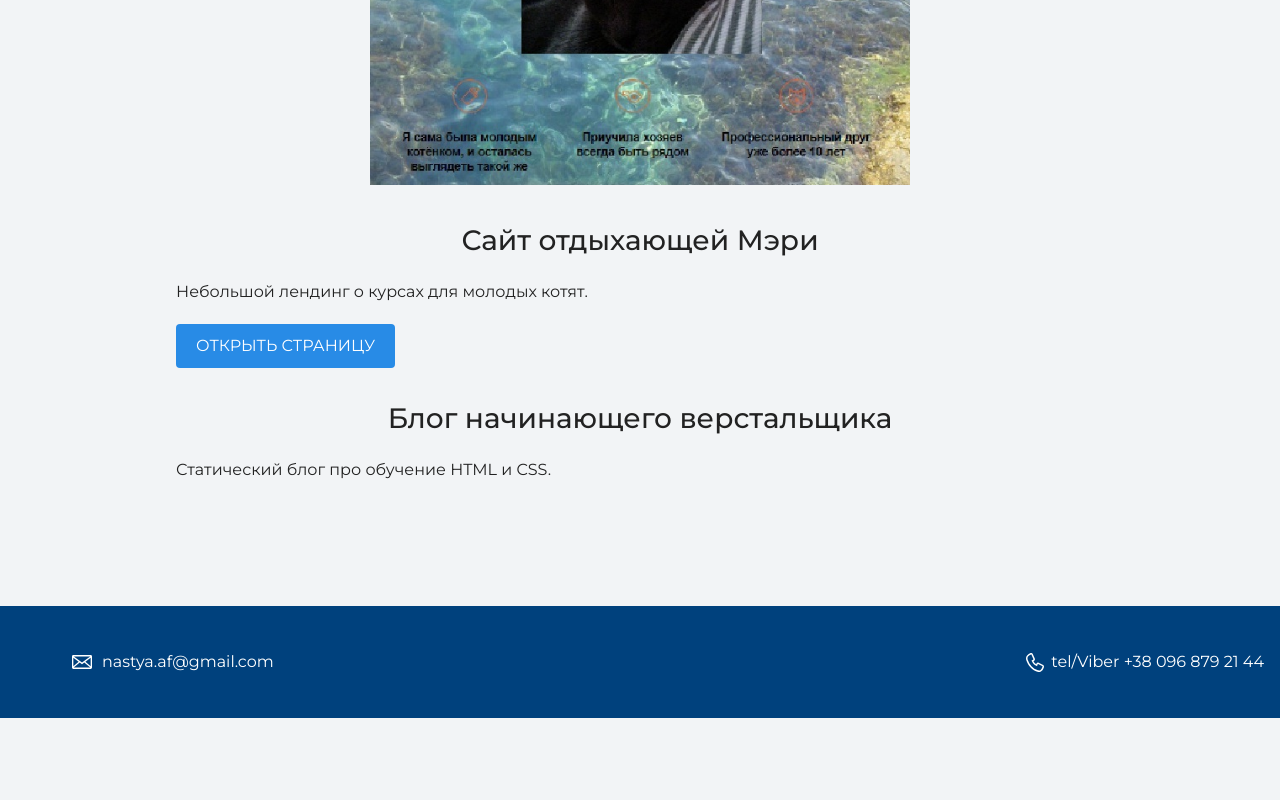
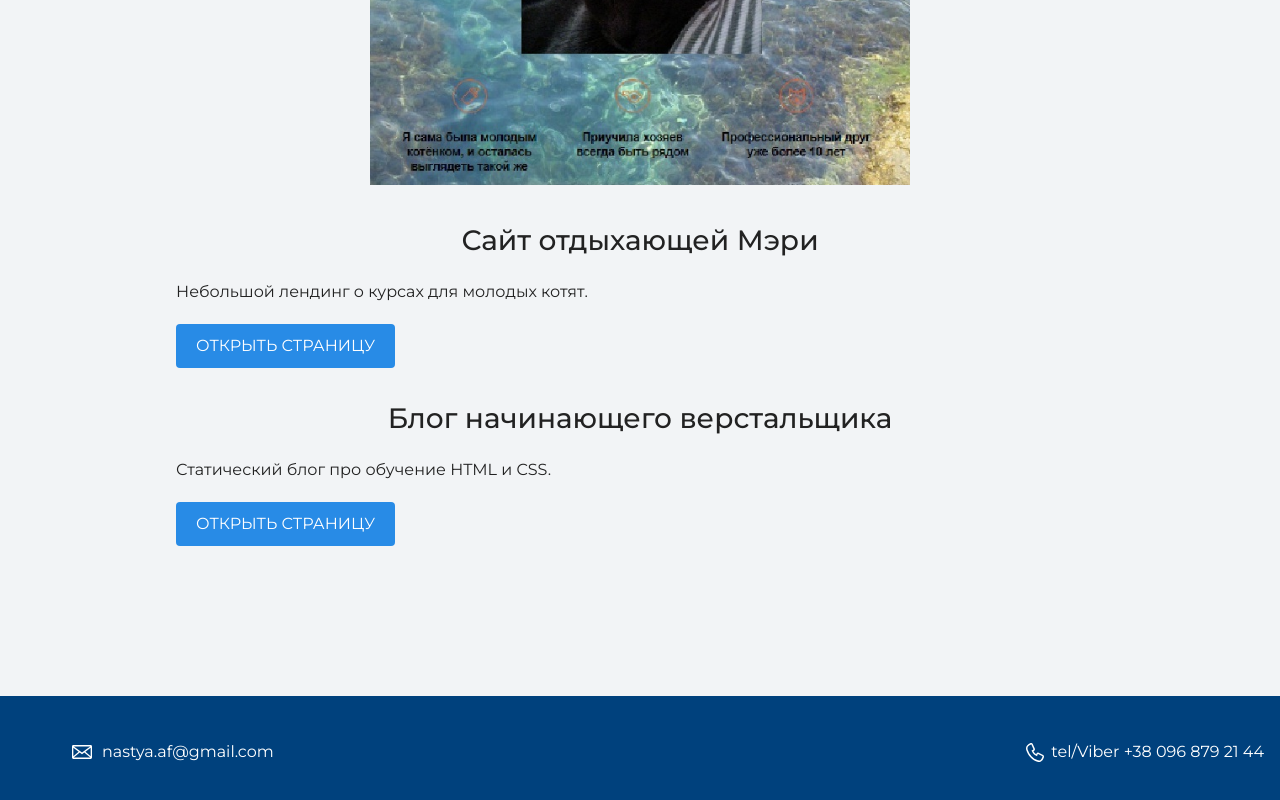
Before and after one commit to Antasnasia/sunnysite, a plain HTML site: page index.html in a window 1280 px wide. Shown: the part 2473-3273 px from the top of the page. Before the commit the page ends 3191 px from the top, so only its background shows below. Drawn offline with nearby package versions, Linux system fonts and the light colour scheme.

Commit message:
index.html
добав. ссылки на блог начин. верстальщика

```diff
--- a/index.html
+++ b/index.html
@@ -58,6 +58,7 @@
       <a class="button" href="source/my_project1_mery/index.html">Открыть страницу</a>
       <h3>Блог начинающего верстальщика</h3>
       <p>Статический блог про обучение HTML и CSS.</p>
+      <a class="button" href="source/project_blog/index.html">Открыть страницу</a>
       </div>
     </section>
 
```
